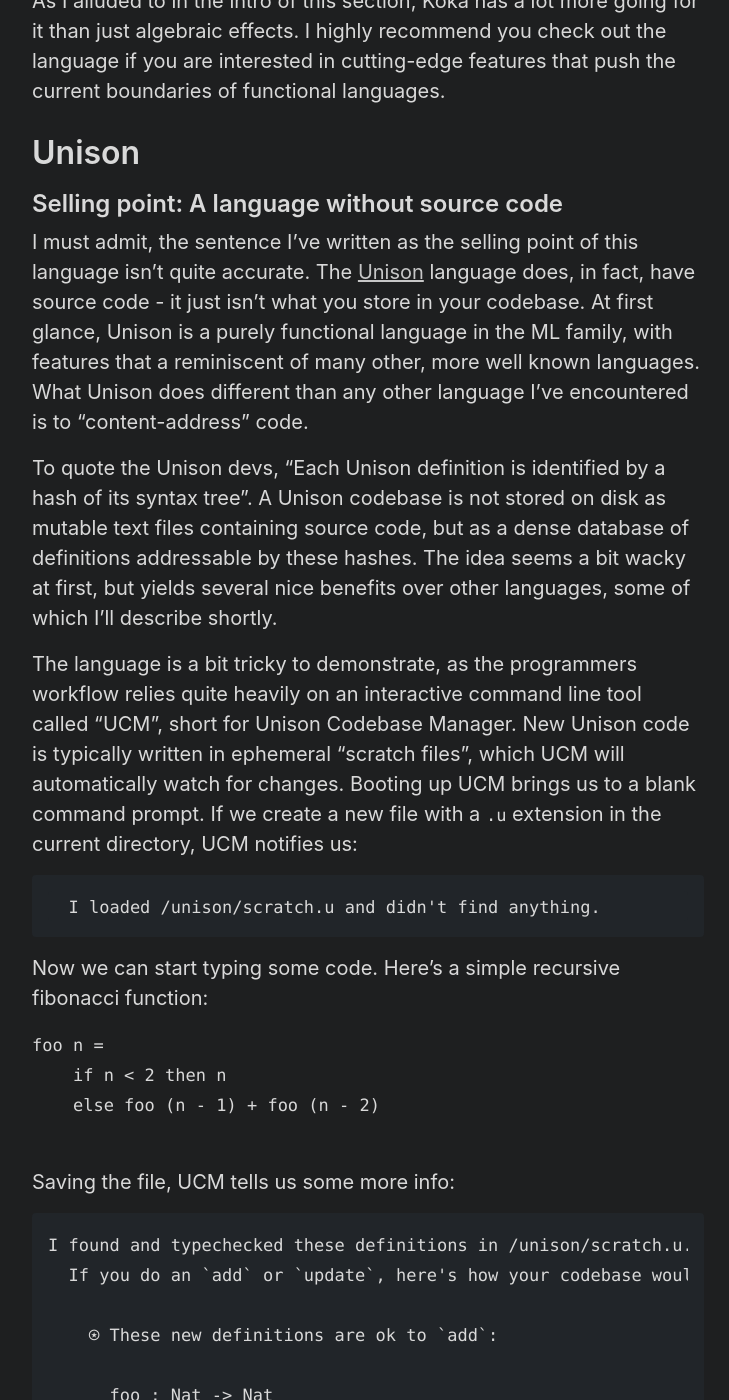
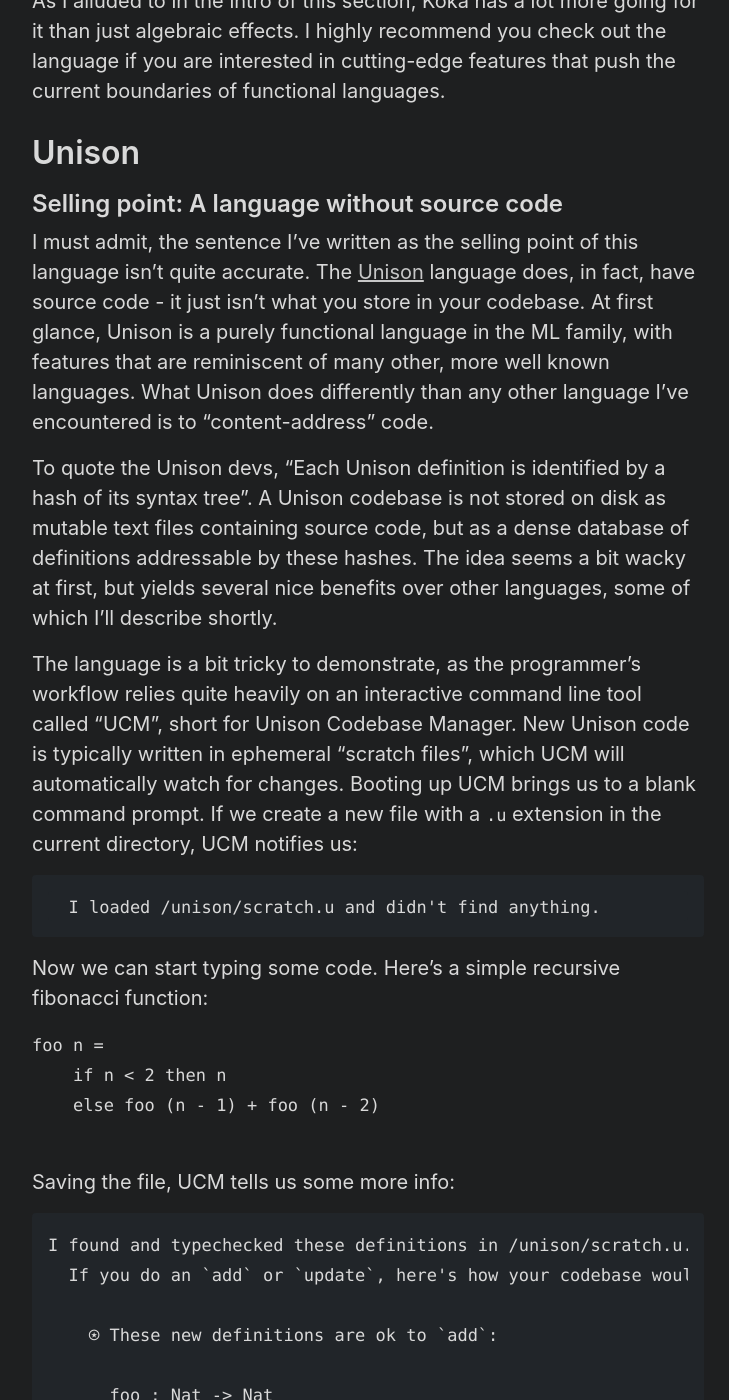
Before and after one commit to pema99/pema99.github.io, a Jekyll site: the page built from _posts/2022-07-28-interestinglangs.md, in a window 1280 px wide and 1400 px high, scrolled down 16099 px. Shown: the whole window, without its empty margins (272-1001 px from the left). Built offline with Jekyll 4.4.1, drawn with Linux system fonts in a browser that asks for light colours; some of the changed text lies outside the part shown.

Commit message:
Spelling

````diff
--- a/_posts/2022-07-28-interestinglangs.md
+++ b/_posts/2022-07-28-interestinglangs.md
@@ -343,11 +343,11 @@
 
 # Unison
 ## Selling point: A language without source code
-I must admit, the sentence I've written as the selling point of this language isn't quite accurate. The [Unison](https://www.unison-lang.org/) language does, in fact, have source code - it just isn't what you store in your codebase. At first glance, Unison is a purely functional language in the ML family, with features that a reminiscent of many other, more well known languages. What Unison does different than any other language I've encountered is to "content-address" code.
+I must admit, the sentence I've written as the selling point of this language isn't quite accurate. The [Unison](https://www.unison-lang.org/) language does, in fact, have source code - it just isn't what you store in your codebase. At first glance, Unison is a purely functional language in the ML family, with features that are reminiscent of many other, more well known languages. What Unison does differently than any other language I've encountered is to "content-address" code.
 
 To quote the Unison devs, "Each Unison definition is identified by a hash of its syntax tree". A Unison codebase is not stored on disk as mutable text files containing source code, but as a dense database of definitions addressable by these hashes. The idea seems a bit wacky at first, but yields several nice benefits over other languages, some of which I'll describe shortly.
 
-The language is a bit tricky to demonstrate, as the programmers workflow relies quite heavily on an interactive command line tool called "UCM", short for Unison Codebase Manager. New Unison code is typically written in ephemeral "scratch files", which UCM will automatically watch for changes. Booting up UCM brings us to a blank command prompt. If we create a new file with a `.u` extension in the current directory, UCM notifies us:
+The language is a bit tricky to demonstrate, as the programmer's workflow relies quite heavily on an interactive command line tool called "UCM", short for Unison Codebase Manager. New Unison code is typically written in ephemeral "scratch files", which UCM will automatically watch for changes. Booting up UCM brings us to a blank command prompt. If we create a new file with a `.u` extension in the current directory, UCM notifies us:
 
 ```
   I loaded /unison/scratch.u and didn't find anything.
````
Also changed, not shown: other parts of _posts/2022-07-28-interestinglangs.md (+4 -4 lines).
